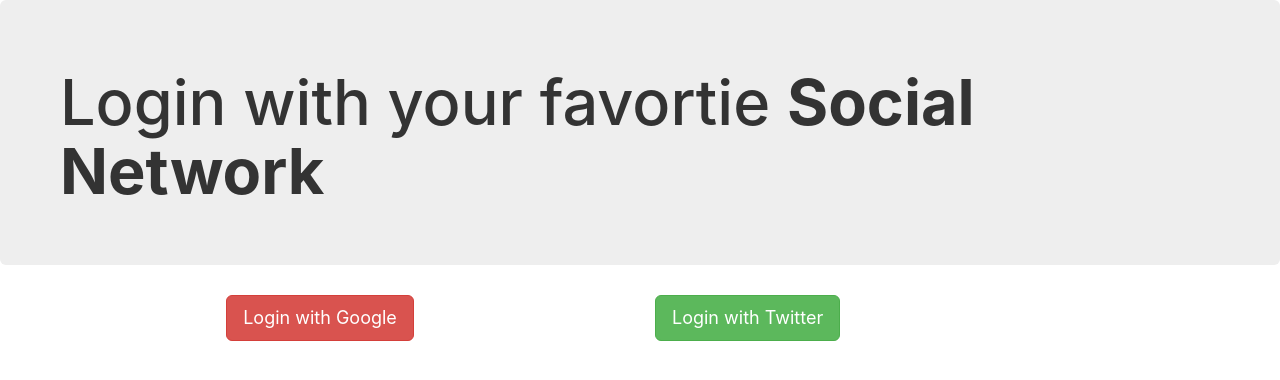
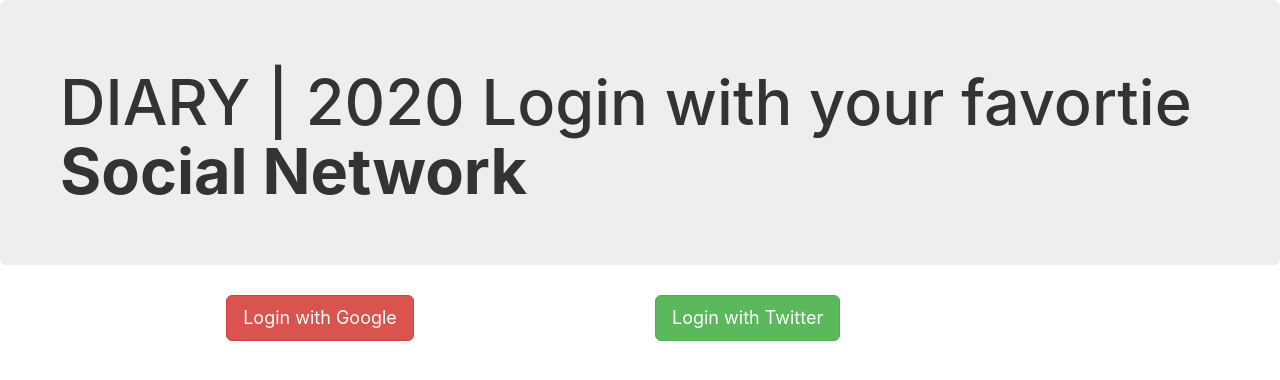
Before and after one commit to yerinny/diary, a React (Create React App) app: page /login in a window 1280 px wide. Shown: the top 380 px of the page. Built offline with nearby package versions, Linux system fonts and the light colour scheme; no server answers; the database is empty.

Commit message:
Update Login.js

```diff
--- a/src/components/Login.js
+++ b/src/components/Login.js
@@ -21,7 +21,8 @@
             <div className="container-fluid">
                 <div className="row">
                     <div className="col-sm-12 jumbotron" style={{ marginTop: '-20px;'}}>
-                        <h1>Login with your favortie <b>Social Network</b>
+                        <h1>
+                            DIARY | { new Date().getFullYear() } Login with your favortie <b>Social Network</b>
                         </h1>
                     </div>
                     <div className="col-sm-6 text-center">
```
